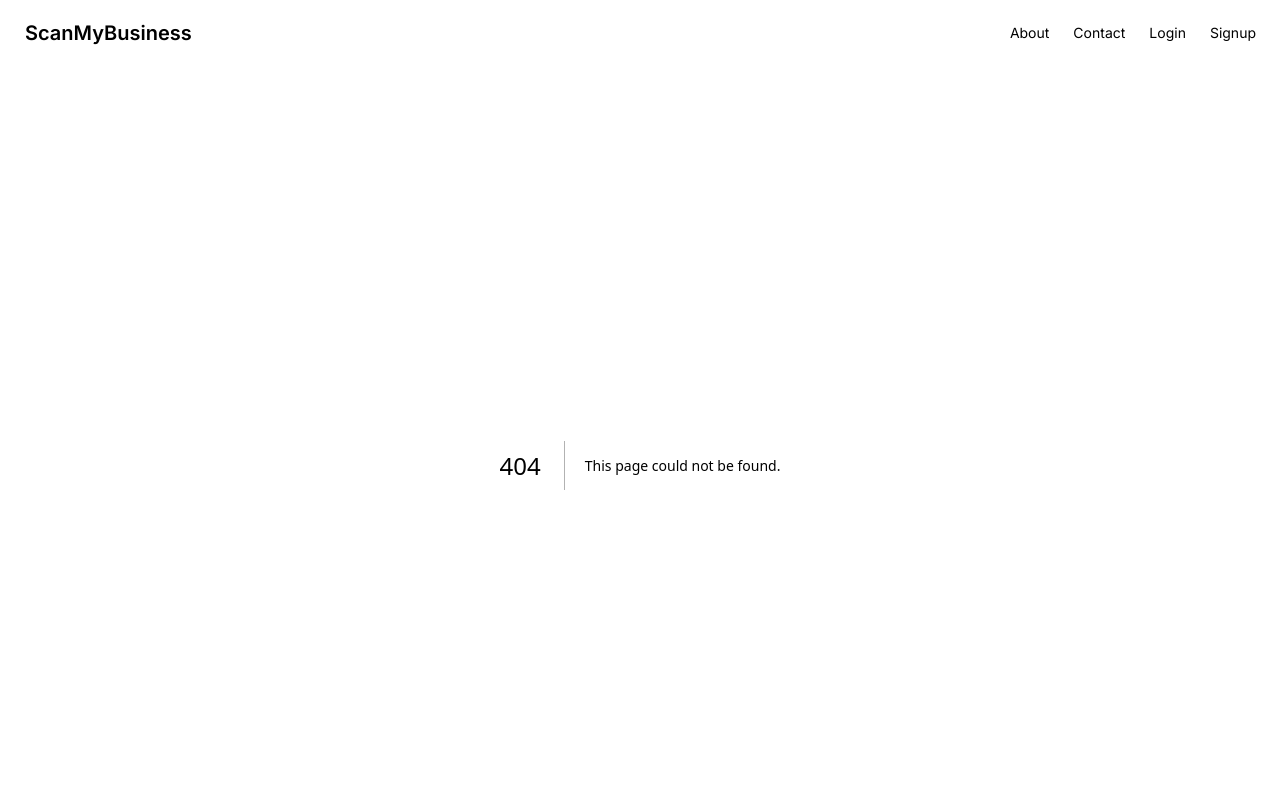
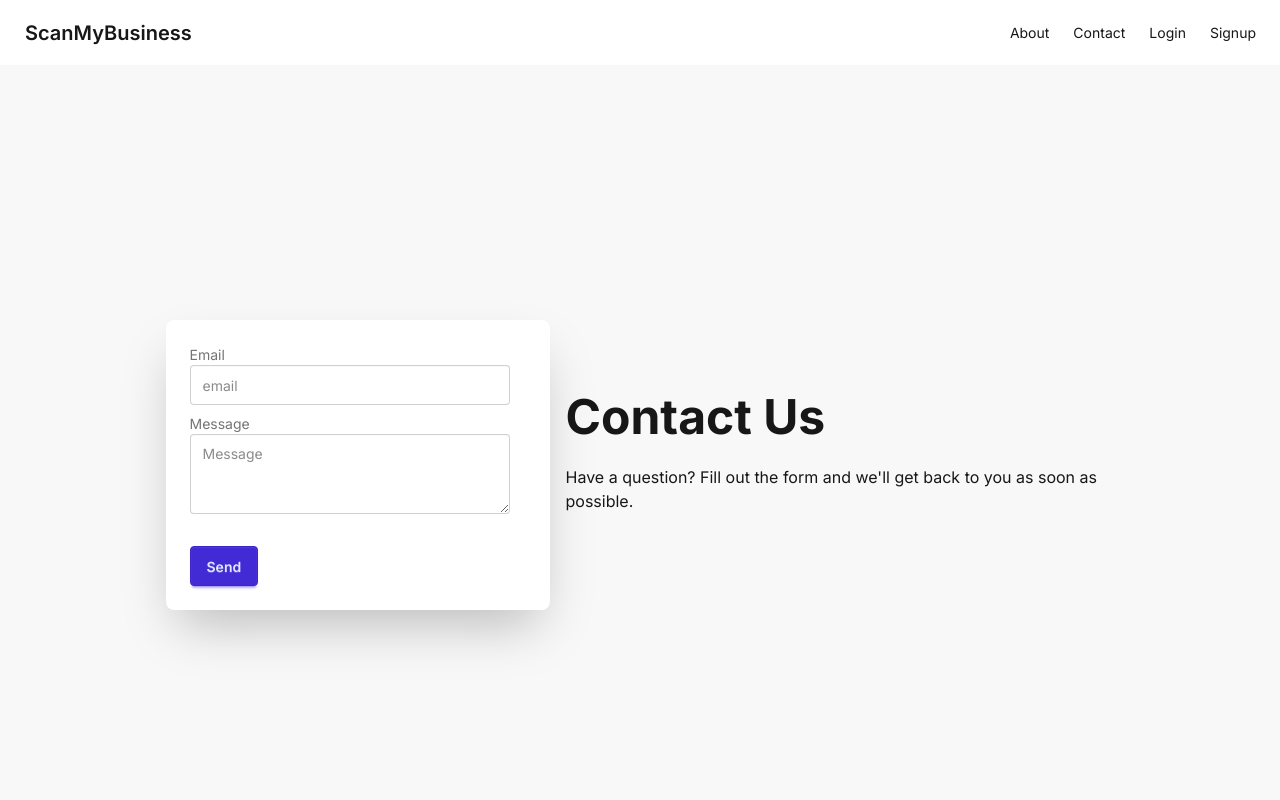
Before and after one commit to ManojPanda3/ScanMyBusiness, a Next.js app: page /contact in a window 1280 px wide. Before the commit this address had no page. Shown: the top 800 px of the page. Built offline with nearby package versions, Linux system fonts and the light colour scheme.

Commit message:
adding about and contact page

```diff
--- /dev/null
+++ b/src/app/about/page.tsx
@@ -0,0 +1,15 @@
+
+const AboutPage = () => {
+  return (
+    <div className="hero min-h-screen bg-base-200">
+      <div className="hero-content text-center">
+        <div className="max-w-md">
+          <h1 className="text-5xl font-bold">About Us</h1>
+          <p className="py-6">ScanMyBusiness is a website to scan your business for possible improvement and analyze your rivals for their best pointers which you can implement to improve your business.</p>
+        </div>
+      </div>
+    </div>
+  );
+};
+
+export default AboutPage;
--- /dev/null
+++ b/src/app/contact/page.tsx
@@ -0,0 +1,34 @@
+
+const ContactPage = () => {
+  return (
+    <div className="hero min-h-screen bg-base-200">
+      <div className="hero-content flex-col lg:flex-row-reverse">
+        <div className="text-center lg:text-left">
+          <h1 className="text-5xl font-bold">Contact Us</h1>
+          <p className="py-6">Have a question? Fill out the form and we'll get back to you as soon as possible.</p>
+        </div>
+        <div className="card flex-shrink-0 w-full max-w-sm shadow-2xl bg-base-100">
+          <div className="card-body">
+            <div className="form-control">
+              <label className="label">
+                <span className="label-text">Email</span>
+              </label>
+              <input type="text" placeholder="email" className="input input-bordered" />
+            </div>
+            <div className="form-control">
+              <label className="label">
+                <span className="label-text">Message</span>
+              </label>
+              <textarea className="textarea textarea-bordered" placeholder="Message"></textarea>
+            </div>
+            <div className="form-control mt-6">
+              <button className="btn btn-primary">Send</button>
+            </div>
+          </div>
+        </div>
+      </div>
+    </div>
+  );
+};
+
+export default ContactPage;
```
